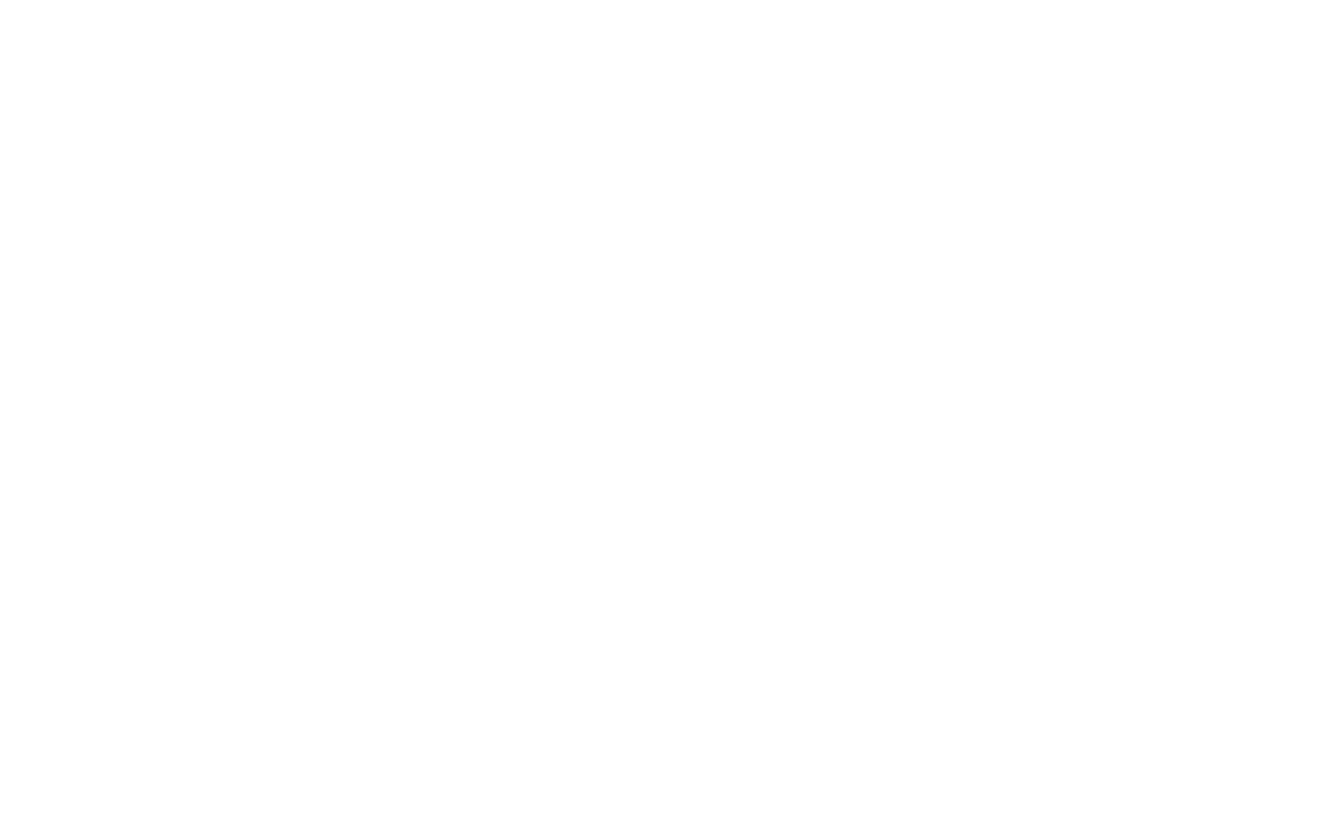
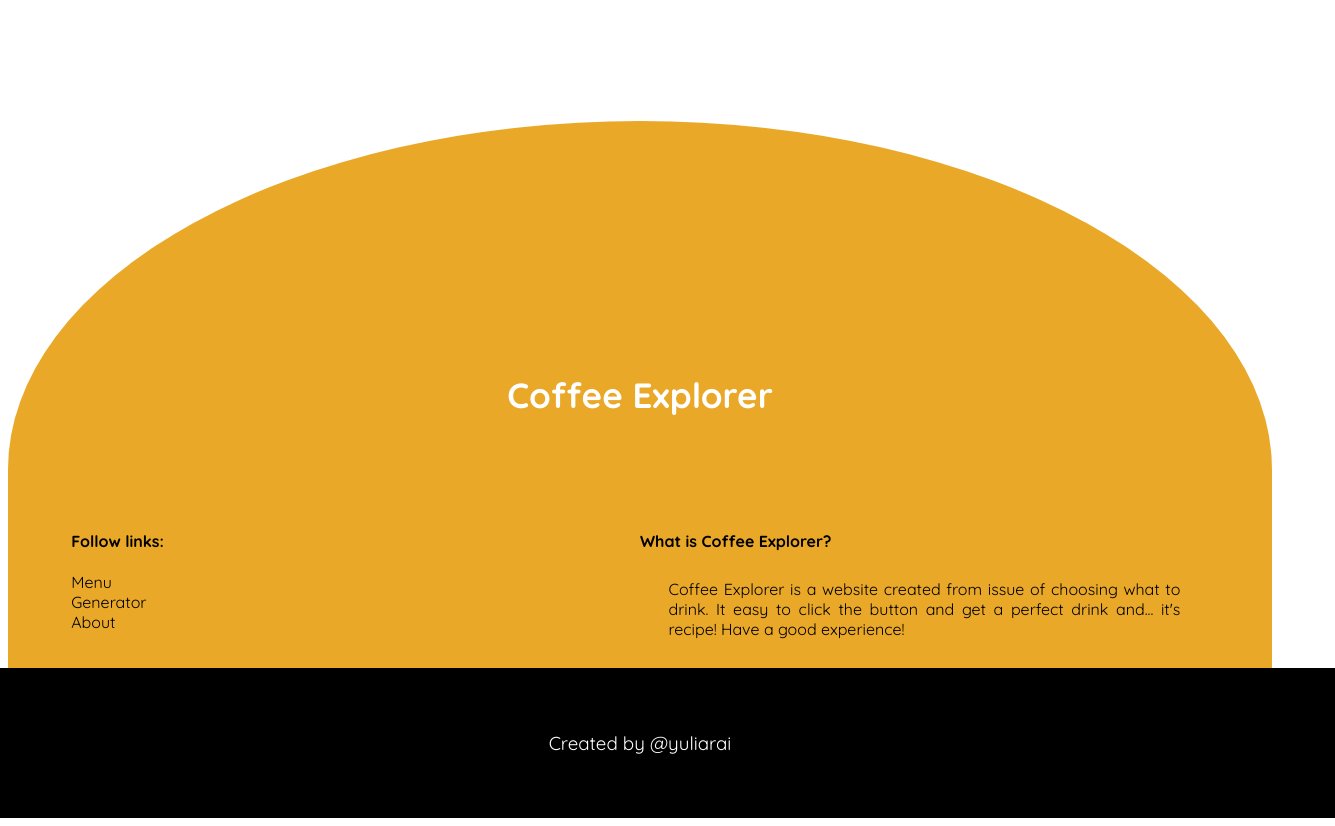
Before and after one commit to yuliaraitsyna/coffee_web_react, a React (Vite) app: page / in a window 1280 px wide. Shown: the part 1788-2614 px from the top of the page, 1335 px wide, since content can reach past the window. Before the commit the page ends 1710 px from the top, so only its background shows below. Built offline with nearby package versions, Linux system fonts and the light colour scheme.

Commit message:
add footer

```diff
--- a/data/text.json
+++ b/data/text.json
@@ -16,5 +16,9 @@
             "text": "Autumn or winter... So cold that you want something heating and comforting. A hot drink can assist you then",
             "img": "https://cdn-icons-png.flaticon.com/128/3011/3011186.png"
         }
-    ]
+    ],
+
+    "footer" : {
+        "text": "Coffee Explorer is a website created from issue of choosing what to drink. It easy to click the button and get a perfect drink and... it's recipe! Have a good experience!"
+    }
 }
--- a/src/App.jsx
+++ b/src/App.jsx
@@ -4,6 +4,7 @@
 import Info from './components/info/info'
 import Slider from './components/slider/slider'
 import CoffeeTypizer from './components/coffee-typizer/coffee-typizer'
+import Footer from './components/footer/footer'
 
 function App() {
   return (
@@ -14,6 +15,7 @@
         <Slider></Slider>
         <Info></Info>
         <CoffeeTypizer></CoffeeTypizer>
+        <Footer></Footer>
       </div>
     </>
   )
--- /dev/null
+++ b/src/components/footer/footer.jsx
@@ -0,0 +1,30 @@
+import { useState, useEffect } from 'react'
+import styles from '../../styles/footer.module.css'
+import data from '../../../data/text.json'
+
+export default function Footer() {
+    const [info, setInfo] = useState("");
+
+    useEffect(() => {
+        setInfo(data.footer.text);
+    }, []);
+
+    return (
+        <div className={styles['footer']}>
+            <h2>Coffee Explorer</h2>
+            <div>
+                <div className={styles['links']}>
+                    <h4>Follow links: </h4>
+                    <a>Menu</a>
+                    <a>Generator</a>
+                    <a>About</a>
+                </div>
+                <div>
+                    <h4>{"What is Coffee Explorer?"}</h4>
+                    <p>{info}</p>
+                </div>
+            </div>
+            <h3> Created by @yuliarai</h3>
+        </div>
+    )
+}
--- /dev/null
+++ b/src/styles/footer.module.css
@@ -0,0 +1,97 @@
+.footer {
+    width: 100%;
+    height:fit-content;
+    margin-top: 100px;
+    background-color: #EAA829;
+    border-top-left-radius: 50%;
+    border-top-right-radius: 50%;
+    display: flex;
+    flex-direction: column;
+    align-items: center;
+    justify-content: flex-start;
+}
+
+h2 {
+    margin-top: 20%;
+    color:white;
+}
+
+.footer > div {
+    display: flex;
+    flex-direction: row;
+    margin:5%;
+    margin-bottom: 0;
+    height: fit-content;
+}
+
+.footer > div > div {
+    width:100%;
+}
+
+.footer > div > div > h4 {
+    font-family: "Quicksand", sans-serif;
+    font-optical-sizing: auto;
+    font-weight: 700;
+}
+
+.footer > div > div > a {
+    font-family: "Quicksand", sans-serif;
+    font-optical-sizing: auto;
+    font-weight: 400;
+}
+
+.footer > h3 {
+    font-family: "Quicksand", sans-serif;
+    font-optical-sizing: auto;
+    font-weight: 400;
+    background-color: black;
+    color: white;
+    width:100%;
+    margin:0;
+    text-align: center;
+    padding: 5%;
+}
+
+.footer > h2 {
+    font-family: "Quicksand", sans-serif;
+    font-optical-sizing: auto;
+    font-weight: 700;
+}
+
+
+
+.footer > div > div > a:hover {
+    font-family: "Quicksand", sans-serif;
+    font-optical-sizing: auto;
+    font-weight: 600;
+    transform: translateX(-7px);
+}
+
+.links {
+    height:auto;
+    display: flex;
+    flex-direction: column;
+}
+
+@media(max-width:500px) {
+    .footer > div {
+        flex-direction: column;
+    }
+
+    .links {
+        order: 2;
+    }
+
+    .footer {
+        height:500px;
+        border-top-left-radius: 10%;
+        border-top-right-radius: 10%;
+    }
+
+}
+
+@media (min-width: 450px) {
+    .footer > h2 {
+        font-size: 35px;
+    }
+}
--- a/src/styles/info.module.css
+++ b/src/styles/info.module.css
@@ -24,10 +24,11 @@
     text-align: justify;
 }
 
-h2 {
+.text > h2 {
     font-family: "Quicksand", sans-serif;
     font-optical-sizing: auto;
     font-weight: 700;
+    color:black;
 }
 
 @media (min-width:600px) {
```
